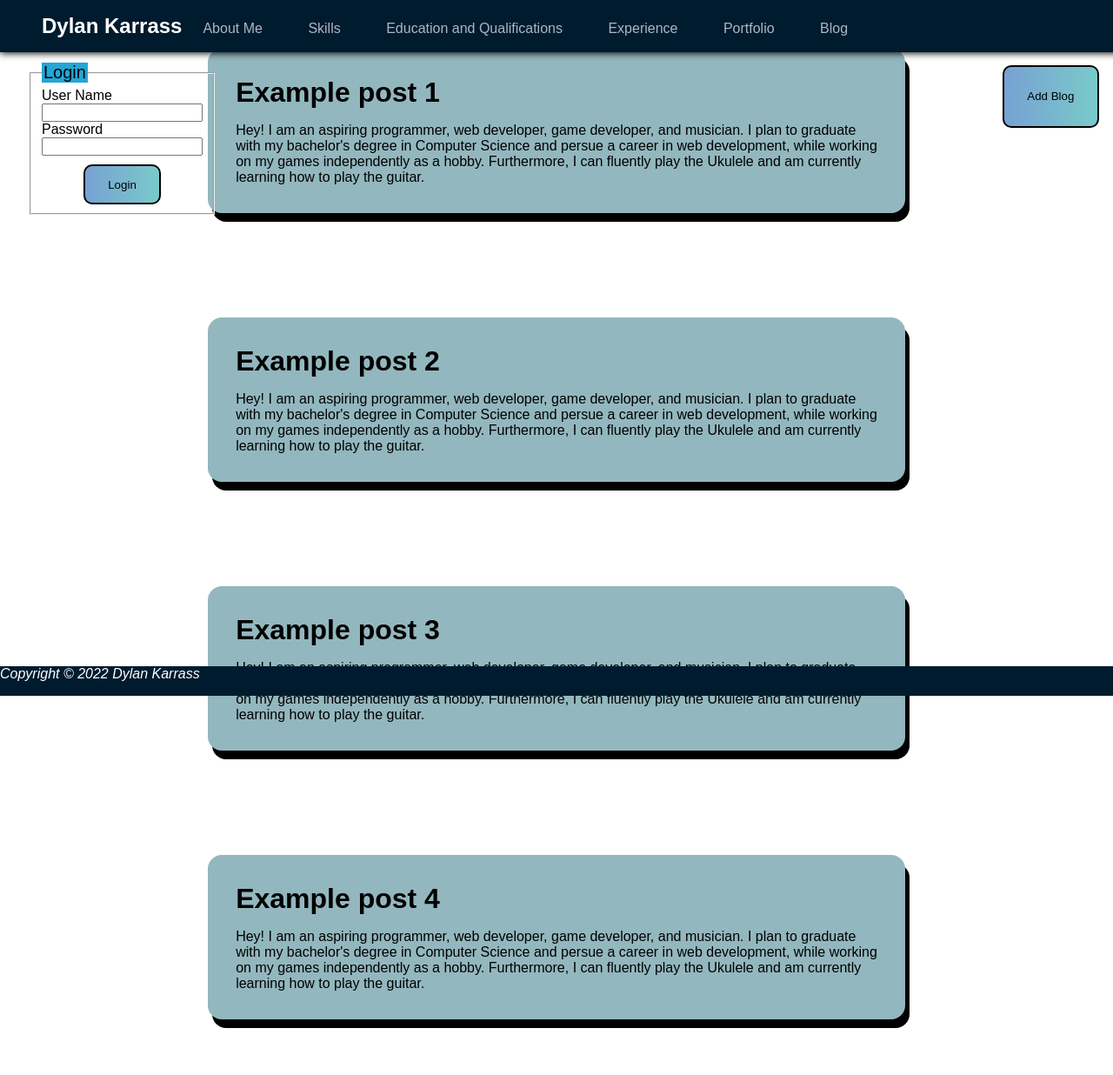
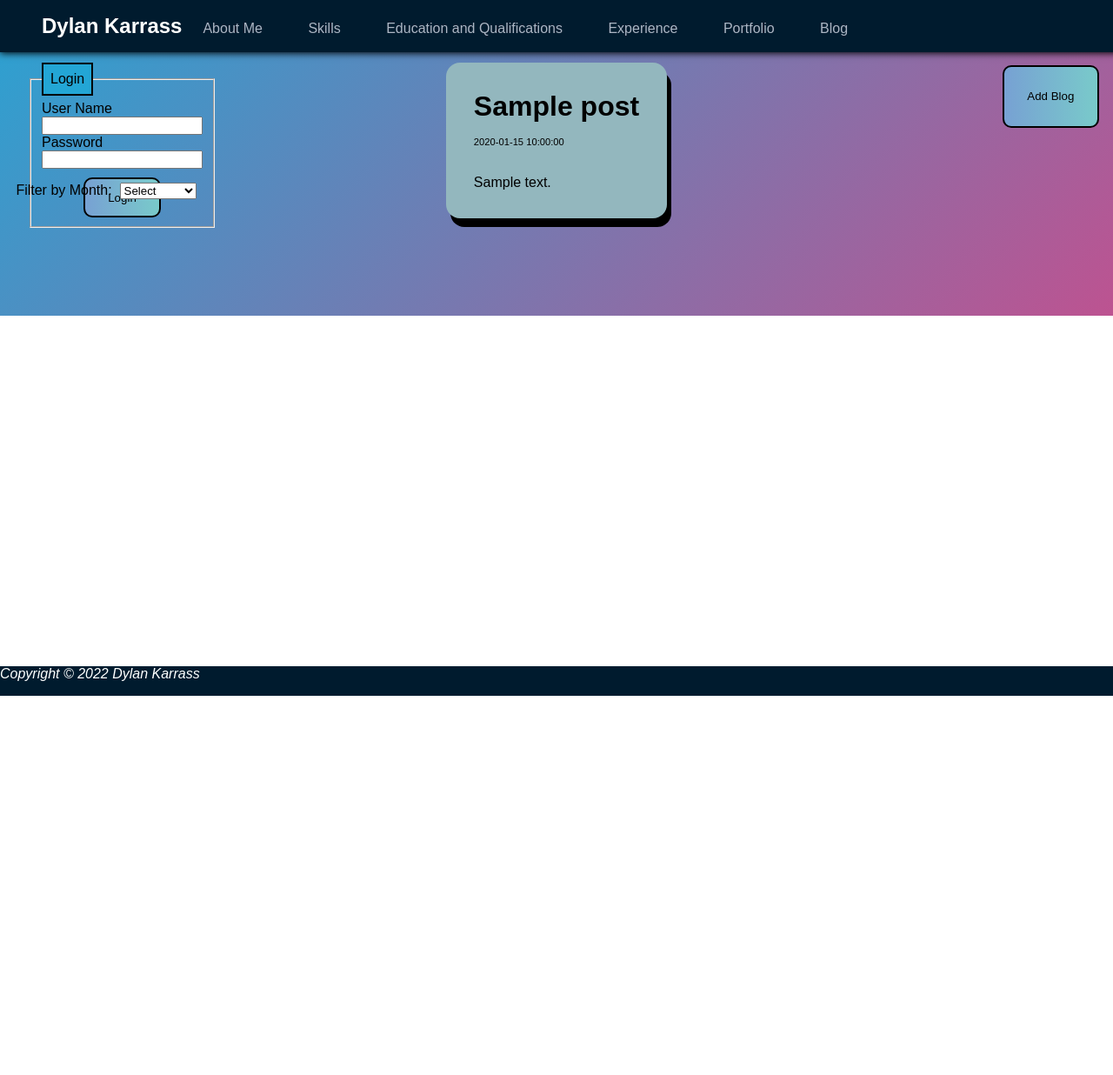
Before and after one commit to Meraki76/portfolio-blog, a PHP site: page /blog.php in a window 1280 px wide. Shown: the whole page at 87% size. After the commit the page ends 800 px from the top, so only its background shows below. Run offline with PHP 8.4, Linux system fonts and the light colour scheme; tables that the repository leaves empty or names only in its code hold one stand-in row (values such as "Sample post").

Commit message:
Added a working blog

```diff
--- a/blog.php
+++ b/blog.php
@@ -5,6 +5,7 @@
     <title>Portfolio</title>
     <link rel="stylesheet" href="reset.css" type="text/css" />
     <link rel="stylesheet" href="stylesheet.css" type="text/css" />
+    <script src="script.js" defer></script>
 </head>
 <body>
     <header>
@@ -26,7 +27,7 @@
             <section id = "login">
                 <form method="POST" action="logout.php">
                     <fieldset class="main">
-                        <legend>Logout</legend>
+                        <legend>Welcome, <?php echo $_SESSION['name'] ?></legend>
                         <input type="submit" class="btn-grad" value="Logout" />
                     </fieldset>
                 </form>
@@ -60,8 +61,9 @@
                 </form>
             </section>
         </aside>
-        <?php } ?>
+    <?php } ?>
 
+    <div class="bg1">
         <aside class="addblogbutton">
             <section>
                 <form action="addBlog.php">
@@ -70,53 +72,61 @@
             </section>
         </aside>
 
-        <article class="blog">
-            <section>
-                <h1>Example post 1</h1>
-                <p>
-                    Hey! I am an aspiring programmer, web developer, game developer, and musician. I plan to graduate <br>
-                    with my bachelor's degree in Computer Science and persue a career in web development, while working <br>
-                    on my games independently as a hobby. Furthermore, I can fluently play the Ukulele and am currently <br>
-                    learning how to play the guitar.
-                </p>
-            </section>
-        </article>
+        <aside class="months">
+            <form action="" method="post" id="months">
+                <p>Filter by Month:</p>
+                <select name="month"; onchange="this.form.submit()";>
+                    <option value="All">Select</option>
+                    <option value="1">January</option>
+                    <option value="2">February</option>
+                    <option value="3">March</option>
+                    <option value="4">April</option>
+                    <option value="5">May</option>
+                    <option value="6">June</option>
+                    <option value="7">July</option>
+                    <option value="8">August</option>
+                    <option value="9">September</option>
+                    <option value="10">October</option>
+                    <option value="11">November</option>
+                    <option value="12">December</option>
+                    <option value="All">All</option>
+                </select>
+            </form>
+        </aside>
 
-        <article class="blog">
-            <section>
-                <h1>Example post 2</h1>
-                <p>
-                    Hey! I am an aspiring programmer, web developer, game developer, and musician. I plan to graduate <br>
-                    with my bachelor's degree in Computer Science and persue a career in web development, while working <br>
-                    on my games independently as a hobby. Furthermore, I can fluently play the Ukulele and am currently <br>
-                    learning how to play the guitar.
-                </p>
-            </section>
-        </article>
+        <?php
+            include 'connect.php';
+            if(isset($_POST['month'])){
+                $month = $_POST['month'];
+                if($month == "All"){
+                    $result = $conn->query("SELECT * FROM posts");
+                } else {
+                    $result = $conn->query("SELECT * FROM posts WHERE MONTH(date) = '$month'");
+                    if($result->num_rows == 0){
+                        echo "<article class='blog'>";
+                        echo "<section>";
+                        echo "<h1>There are no blogs for this month!</h1>";
+                        echo "</section>";
+                        echo "</article>";
+                    }
+                }
+            } else {
+                $result = $conn->query("SELECT * FROM posts");
+            }
 
-        <article class="blog">
-            <section>
-                <h1>Example post 3</h1>
-                <p>
-                    Hey! I am an aspiring programmer, web developer, game developer, and musician. I plan to graduate <br>
-                    with my bachelor's degree in Computer Science and persue a career in web development, while working <br>
-                    on my games independently as a hobby. Furthermore, I can fluently play the Ukulele and am currently <br>
-                    learning how to play the guitar.
-                </p>
-            </section>
-        </article>
+            while($row = $result->fetch_assoc()) {
+                echo "<article class='blog'>";
+                echo "<section>";
+                echo "<h1>" . $row['title'] . "</h1>";
+                echo "<p style='text-align: left; font-size: 70%;'>";
+                echo $row['date'];
+                echo "<p>";
+                echo "<p>" . $row['body'] . "</p>";
+                echo "</section>";
+                echo "</article>";
+            }
+            ?>
 
-        <article class="blog">
-            <section>
-                <h1>Example post 4</h1>
-                <p>
-                    Hey! I am an aspiring programmer, web developer, game developer, and musician. I plan to graduate <br>
-                    with my bachelor's degree in Computer Science and persue a career in web development, while working <br>
-                    on my games independently as a hobby. Furthermore, I can fluently play the Ukulele and am currently <br>
-                    learning how to play the guitar.
-                </p>
-            </section>
-        </article>
     </div>
 
     <div class="footer">
--- a/login.php
+++ b/login.php
@@ -11,6 +11,7 @@
           while($row = $result->fetch_assoc()) {
             $_SESSION['uname'] = $uname;
             $_SESSION['password'] = $pass;
+            $_SESSION['name'] = $row['name'];
             header("Location: main.php");
           }
         } else {
--- a/main.php
+++ b/main.php
@@ -40,7 +40,7 @@
             <section id = "login">
                 <form method="POST" action="logout.php">
                     <fieldset class="main">
-                        <legend>Welcome, <?php echo $_SESSION['uname'] ?></legend>
+                        <legend>Welcome, <?php echo $_SESSION['name'] ?></legend>
                         <input type="submit" class="btn-grad" value="Logout" />
                     </fieldset>
                 </form>
--- a/script.js
+++ b/script.js
@@ -1,3 +1,36 @@
+function confirmClear() {
+  var x = confirm("Are you sure you want to delete?");
+  if (x) {
+      return true; }
+  else {
+    return false; }
+}
+
+function resetColour() {
+  document.getElementById("title").style.backgroundColor = null;
+  document.getElementById("comment").style.backgroundColor = null;
+}
+
+
+
+function defaultPrevention() {
+      if (document.getElementsByName("title")[0].value == "" && document.getElementsByName("comment")[0].value == "" )
+      {
+          document.getElementById("title").style.backgroundColor = "blue";
+          document.getElementById("comment").style.backgroundColor = "blue";
+          alert("Title and comment missing!");
+      }
+      else if (document.getElementsByName("title")[0].value == "") {
+          document.getElementById("title").style.backgroundColor = "blue";
+          document.getElementById("comment").style.backgroundColor = null;
+          alert("Title missing!");
+      }
+      else if (document.getElementsByName("comment")[0].value == "") {
+          document.getElementById("comment").style.backgroundColor = "blue";
+          document.getElementById("title").style.backgroundColor = null;
+          alert("Comment missing!");
+      }
+  }
 
 const contact = document.getElementById("contact");
 
@@ -10,3 +43,9 @@
     contact.style.right = '-17em';
     console.log('Mouse left the contact element!');
 });
+
+const selectMonth = document.getElementById("month");
+
+selectMonth.addEventListener('change', () => {
+  var x = document.getElementById("month").value;
+});
--- a/stylesheet.css
+++ b/stylesheet.css
@@ -260,11 +260,29 @@
     padding: 2em;
 }
 
+.months {
+    position: fixed;
+    top: 13em;
+    left: 1em;
+    border-radius: 1em;
+    z-index: 0;
+    text-align: center;
+
+}
+
+.months select, .months p {
+    margin: 0.15em;
+    display: inline-block;
+}
 /* Login */
 
 legend {
-    font-size: 125%;
     background-color: #23a6d5;
+    padding: 0.5em;
+    border: 2px solid black;
+
+
+
 }
 
 input[type=submit], input[type=reset] {
```
Also changed, not shown: addBlog.php (+7 -6 lines), post.php (added, +19 -0 lines).
